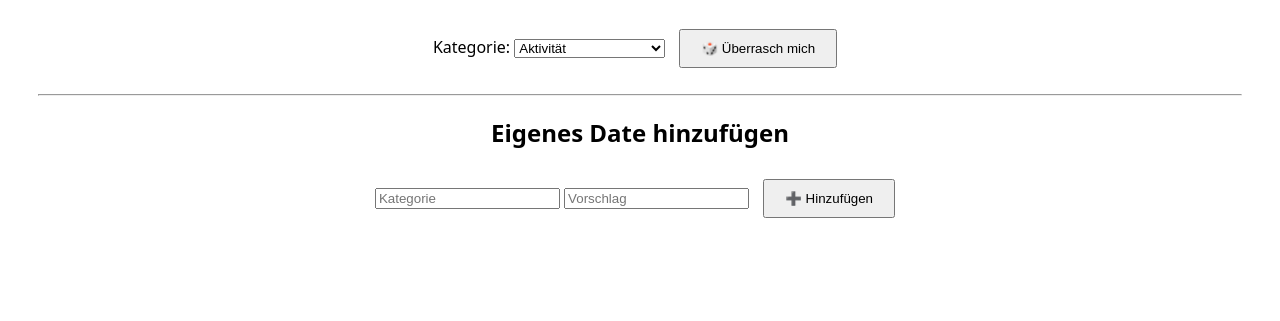
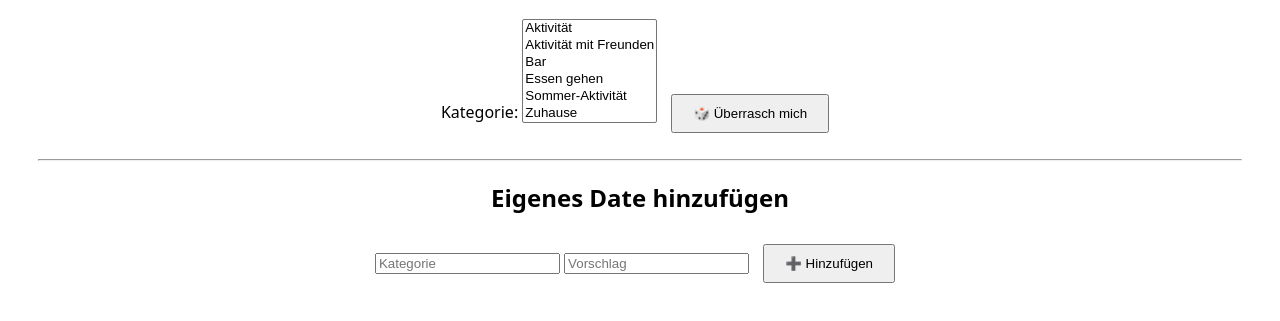
Before and after one commit to larlolina/Date-Generator-LaMa, a plain HTML site: page index.html in a window 1280 px wide. Shown: the part 105-426 px from the top of the page. Drawn offline with Linux system fonts and the light colour scheme.

Commit message:
Update index.html

```diff
--- a/index.html
+++ b/index.html
@@ -10,7 +10,7 @@
 <h1>Date-Generator 🎲</h1>
 
 <label>Kategorie:</label>
-<select id="category"></select>
+<select id="category" multiple size="6"></select>
 
 <button id="roll">🎲 Überrasch mich</button>
 
```
